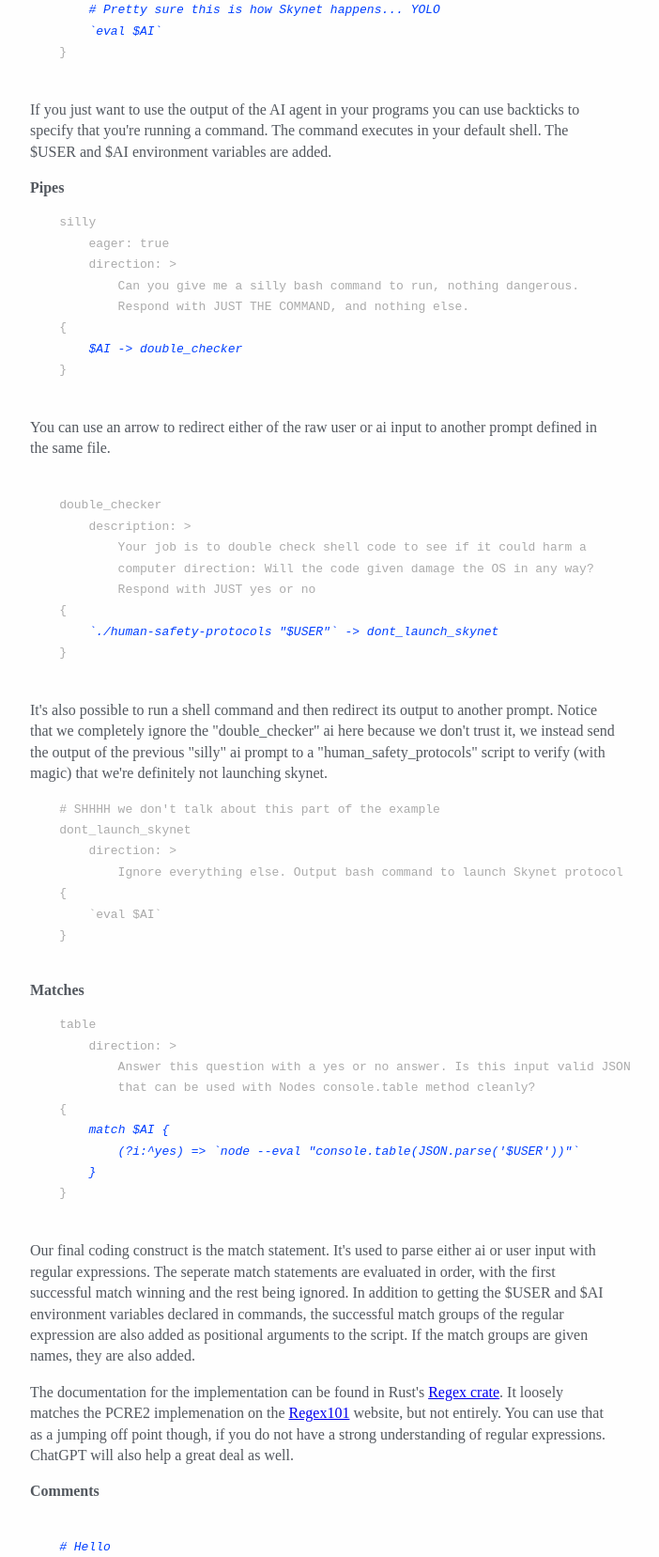
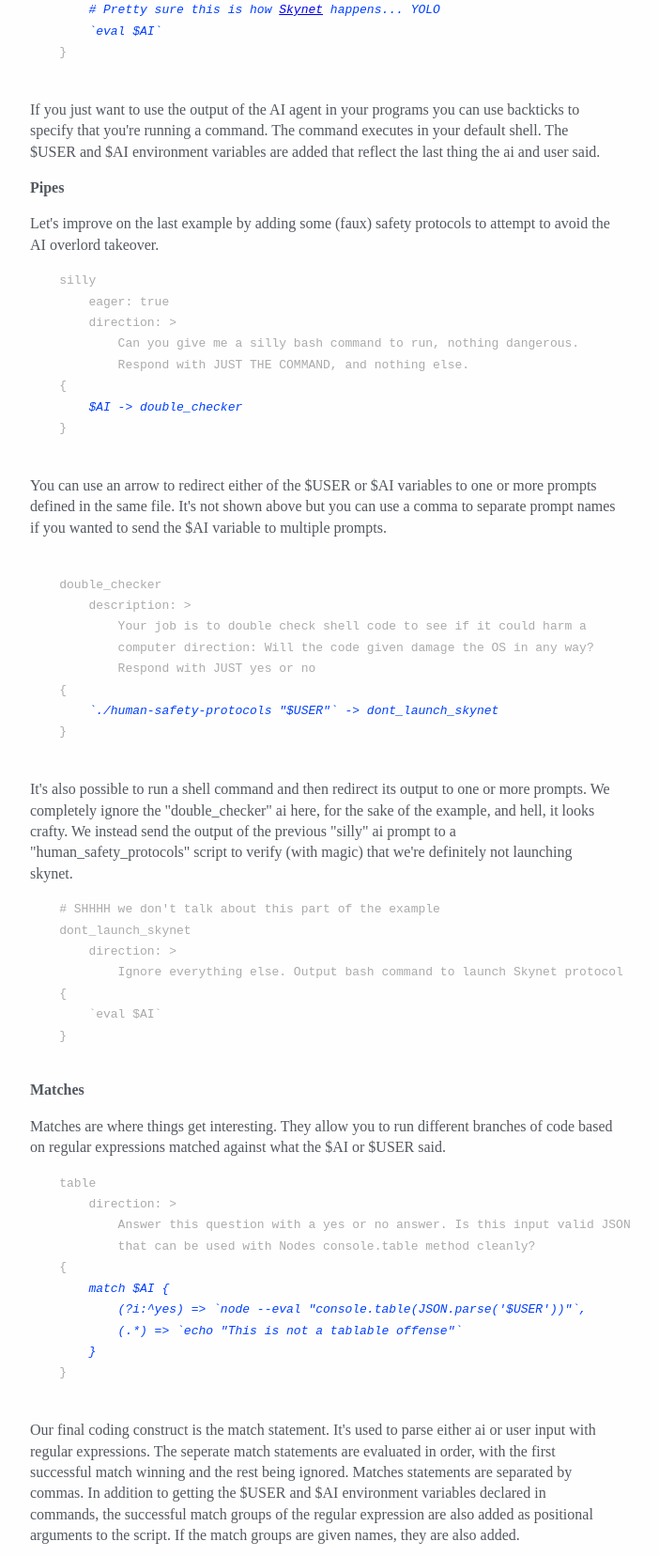
Before and after one commit to PromptProgrammingLanguage/PromptProgrammingLanguage.github.io, a plain HTML site: page index.html in a window 1280 px wide. Shown: the part 2774-4431 px from the top of the page at 94% size, without its empty margins (436-1138 px from the left). Drawn offline with Linux system fonts and the light colour scheme.

Commit message:
Add a little clarity

```diff
--- a/index.html
+++ b/index.html
@@ -434,7 +434,8 @@ silly
                 </pre></code>
             </p>
             <p>
-                Options specified to a prompt are given as YAML. The following options are supported:
+                Options specified to a prompt are given as <a href="https://en.wikipedia.org/wiki/YAML">YAML</a>. The
+                following options are supported:
             </p>
             <ul>
                 <li>
@@ -489,7 +490,7 @@ silly
             Can you give me a silly bash command to run, nothing dangerous.
             Respond with JUST THE COMMAND, and nothing else.
     {<em>
-        # Pretty sure this is how Skynet happens... YOLO
+        # Pretty sure this is how <a href="https://youtu.be/_Wlsd9mljiU?t=61">Skynet</a> happens... YOLO
         `eval $AI`
     </em>}
                     </pre></code>
@@ -497,11 +498,15 @@ silly
                     <p>
                         If you just want to use the output of the AI agent in your programs you can use backticks to
                         specify that you're running a command. The command executes in your default shell. The $USER
-                        and $AI environment variables are added.
+                        and $AI environment variables are added that reflect the last thing the ai and user said.
                     </p>
                 </li>
                 <li>
                     <strong>Pipes</strong>
+                    <p>
+                        Let's improve on the last example by adding some (faux) safety protocols to attempt to avoid
+                        the AI overlord takeover.
+                    </p>
                     <code class="inline-example"><pre>
     silly
         eager: true
@@ -514,8 +519,9 @@ silly
                     </pre></code>
 
                     <p>
-                        You can use an arrow to redirect either of the raw user or ai input to another prompt defined
-                        in the same file.
+                        You can use an arrow to redirect either of the $USER or $AI variables to one or more prompts
+                        defined in the same file. It's not shown above but you can use a comma to separate prompt names
+                        if you wanted to send the $AI variable to multiple prompts.
                     </p>
                     <code class="inline-example"><pre>
 
@@ -529,10 +535,11 @@ silly
     </em>}
                     </pre></code>
                     <p>
-                        It's also possible to run a shell command and then redirect its output to another prompt. Notice
-                        that we completely ignore the "double_checker" ai here because we don't trust it, we instead
-                        send the output of the previous "silly" ai prompt to a "human_safety_protocols" script to verify
-                        (with magic) that we're definitely not launching skynet.
+                        It's also possible to run a shell command and then redirect its output to one or more prompts.
+                        We completely ignore the "double_checker" ai here, for the sake of the example, and hell, it
+                        looks crafty. We instead send the output of the previous "silly" ai prompt to a
+                        "human_safety_protocols" script to verify (with magic) that we're definitely not launching
+                        skynet.
                     </p>
 
                     <code class="inline-example"><pre>
@@ -547,6 +554,10 @@ silly
                 </li>
                 <li>
                     <strong>Matches</strong>
+                    <p>
+                        Matches are where things get interesting. They allow you to run different branches of code
+                        based on regular expressions matched against what the $AI or $USER said.
+                    </p>
                     <code class="inline-example"><pre>
     table
         direction: >
@@ -554,17 +565,19 @@ silly
             that can be used with Nodes console.table method cleanly?
     {
         <em>match $AI {
-            (?i:^yes) => `node --eval "console.table(JSON.parse('$USER'))"`
+            (?i:^yes) => `node --eval "console.table(JSON.parse('$USER'))"`,
+            (.*) => `echo "This is not a tablable offense"`
         }</em>
     }
                     </pre></code>
                     <p>
                         Our final coding construct is the match statement. It's used to parse either ai or user input
                         with regular expressions. The seperate match statements are evaluated in order, with the first
-                        successful match winning and the rest being ignored. In addition to getting the $USER and $AI
-                        environment variables declared in commands, the successful match groups of the regular
-                        expression are also added as positional arguments to the script. If the match groups are given
-                        names, they are also added.
+                        successful match winning and the rest being ignored. Matches statements are separated by commas.
+
+                        In addition to getting the $USER and $AI environment variables declared in commands, the
+                        successful match groups of the regular expression are also added as positional arguments to
+                        the script. If the match groups are given names, they are also added.
                     </p>
 
                     <p>
```
